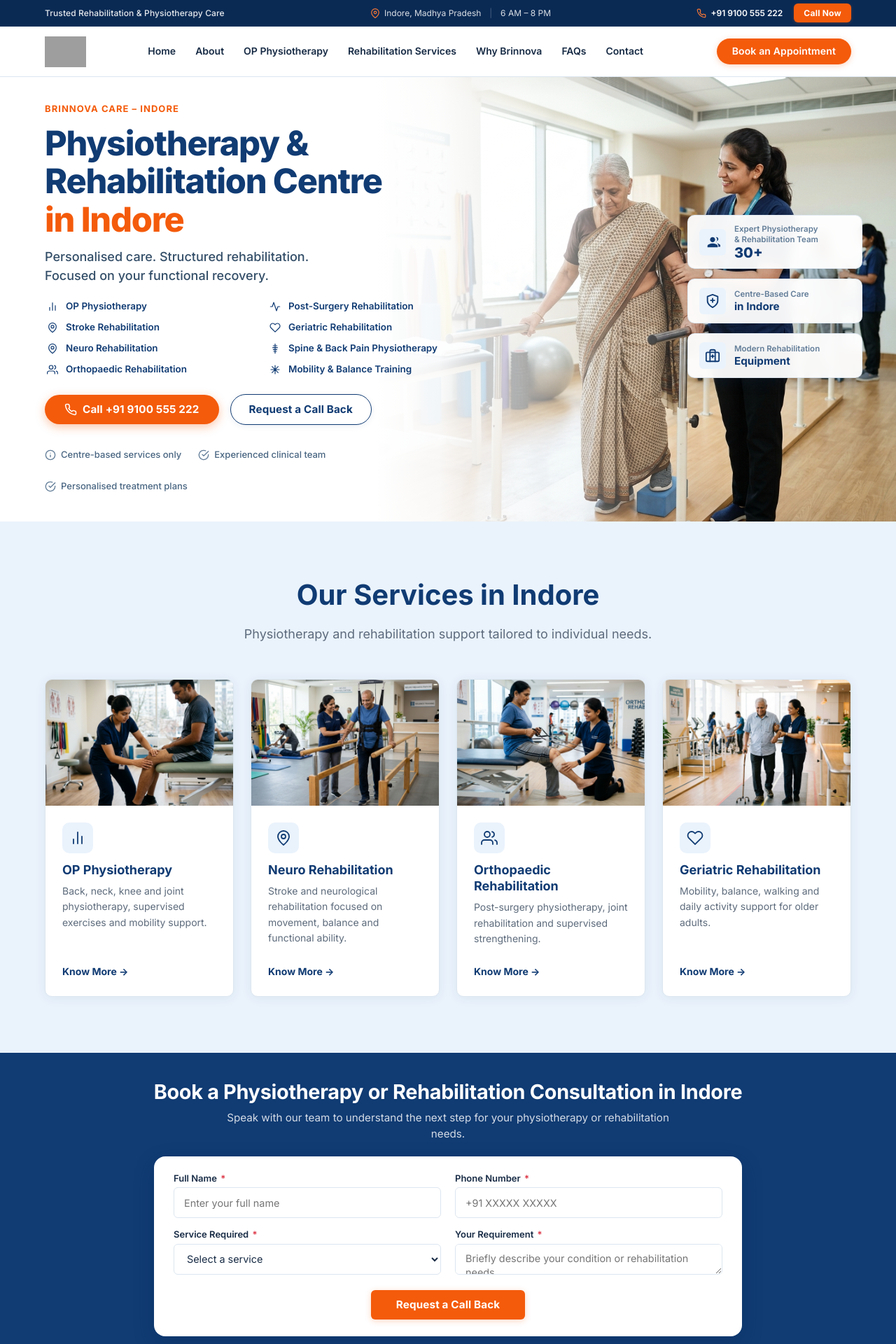
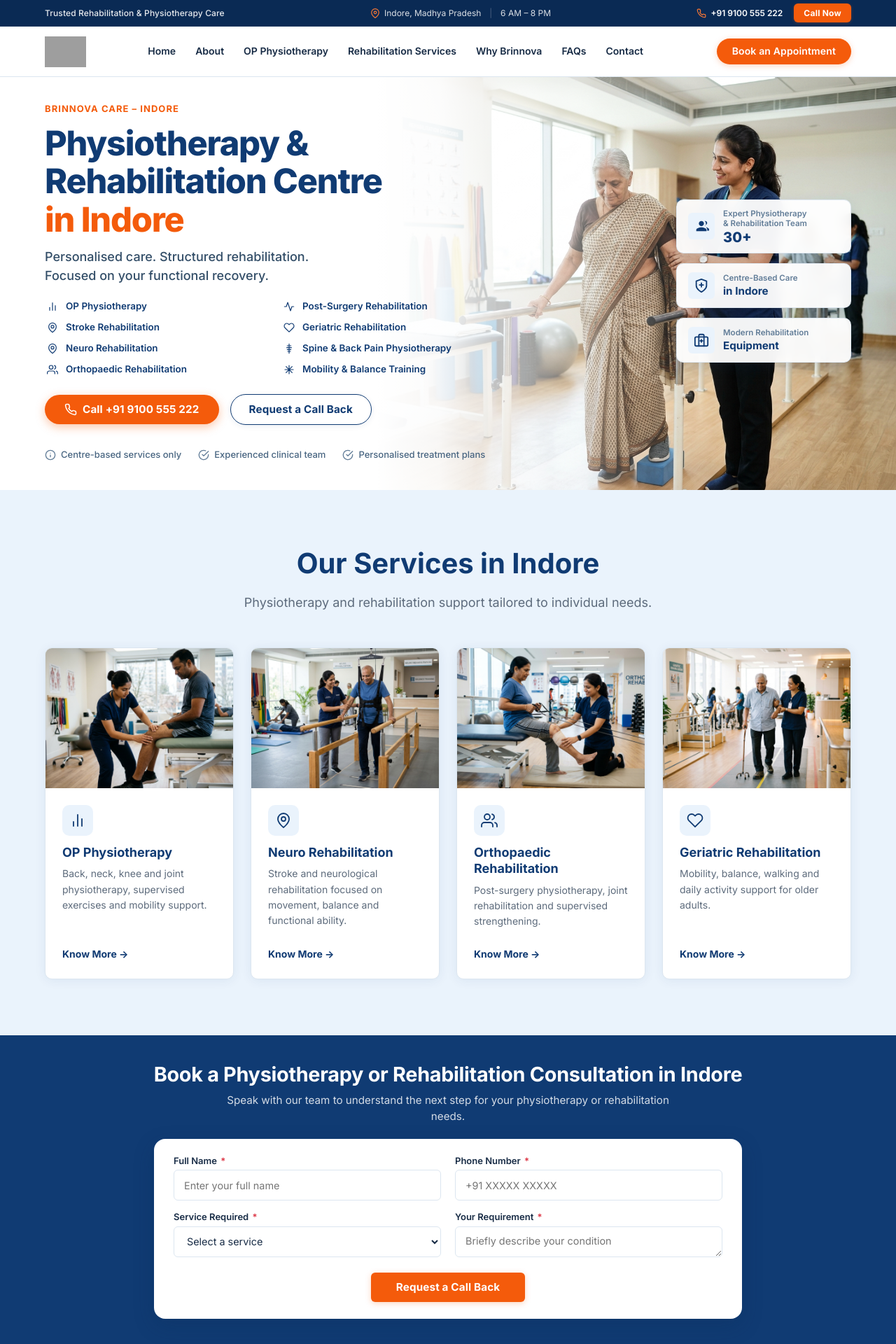
Before and after one commit to Mdtalhas/brinnova-indore, a React (Vite) app: page / in a window 1280 px wide. Shown: the top 1920 px of the page at 70% size. Built offline with nearby package versions, Linux system fonts and the light colour scheme; grey boxes are pictures that could not be loaded.

Commit message:
Update service image styling and enquiry form

```diff
--- a/src/index.css
+++ b/src/index.css
@@ -117,7 +117,8 @@
   font-family: inherit;
 }
 
-ul, ol {
+ul,
+ol {
   list-style: none;
 }
 
@@ -475,14 +476,12 @@
   left: 0;
   right: 0;
   bottom: 0;
-  background: linear-gradient(
-    to right,
+  background: linear-gradient(to right,
       rgba(255, 255, 255, 1) 0%,
       rgba(255, 255, 255, 0.95) 12%,
       rgba(255, 255, 255, 0.65) 28%,
       rgba(255, 255, 255, 0.2) 48%,
-    rgba(255, 255, 255, 0) 70%
-  );
+      rgba(255, 255, 255, 0) 70%);
   pointer-events: none;
 }
 
@@ -494,13 +493,13 @@
 
 .hero__grid {
   display: grid;
-  grid-template-columns: 56% 44%;
-  align-items: center;
-  gap: var(--space-4);
+  grid-template-columns: minmax(0, 1fr) auto;
+  align-items: center;
+  gap: var(--space-8);
 }
 
 .hero__content {
-  max-width: 620px;
+  max-width: 660px;
 }
 
 .hero__eyebrow {
@@ -726,8 +725,9 @@
 
 .service-card__image {
   width: 100%;
-  height: 180px;
+  height: 200px;
   object-fit: cover;
+  object-position: center 20%;
 }
 
 .service-card__body {
@@ -1183,8 +1183,15 @@
 }
 
 @keyframes fadeIn {
-  from { opacity: 0; transform: translateY(-4px); }
-  to { opacity: 1; transform: translateY(0); }
+  from {
+    opacity: 0;
+    transform: translateY(-4px);
+  }
+
+  to {
+    opacity: 1;
+    transform: translateY(0);
+  }
 }
 
 /* --- Final CTA --- */
@@ -1388,12 +1395,10 @@
   }
 
   .hero__gradient-overlay {
-    background: linear-gradient(
-      to bottom,
+    background: linear-gradient(to bottom,
         rgba(255, 255, 255, 0.95) 0%,
         rgba(255, 255, 255, 0.8) 50%,
-      rgba(255, 255, 255, 0.95) 100%
-    );
+        rgba(255, 255, 255, 0.95) 100%);
   }
 
   .hero__cards-column {
@@ -1499,6 +1504,14 @@
     padding-bottom: var(--space-8);
   }
 
+  .hero__bg-container {
+    opacity: 0.14;
+  }
+
+  .hero__bg-img {
+    object-position: center 15%;
+  }
+
   .hero__title {
     font-size: 1.85rem;
     line-height: 1.18;
@@ -1583,6 +1596,24 @@
     gap: var(--space-4);
   }
 
+  .service-card__image {
+    height: 220px;
+    aspect-ratio: 16 / 10;
+    object-fit: cover;
+    object-position: center 15%;
+  }
+
+  .service-card:first-child .service-card__image,
+  #op-physiotherapy .service-card__image {
+    object-position: top center;
+  }
+
+  .centre__image img {
+    height: 260px;
+    object-fit: cover;
+    object-position: center center;
+  }
+
   .benefits-grid {
     grid-template-columns: 1fr;
     gap: var(--space-4);
--- a/src/sections/EnquiryForm.tsx
+++ b/src/sections/EnquiryForm.tsx
@@ -229,7 +229,7 @@
                 id="requirement"
                 name="requirement"
                 className={`form-control form-control--textarea ${errors.requirement ? 'form-control--error' : ''}`}
-                placeholder="Briefly describe your condition or rehabilitation needs"
+                placeholder="Briefly describe your condition"
                 value={formData.requirement}
                 onChange={handleChange}
                 required
```
Lines whose indentation alone changed are shown as unchanged.
